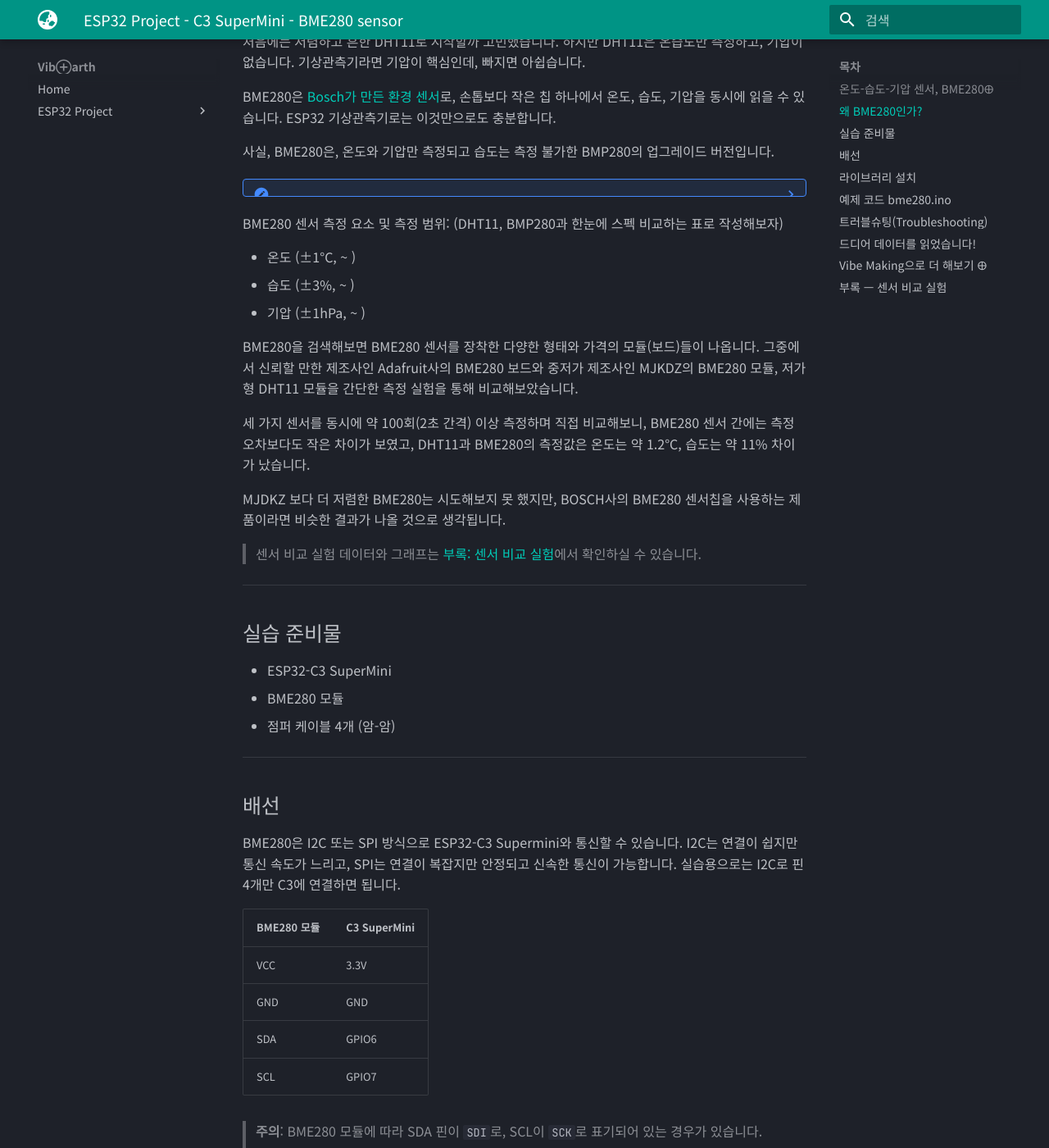
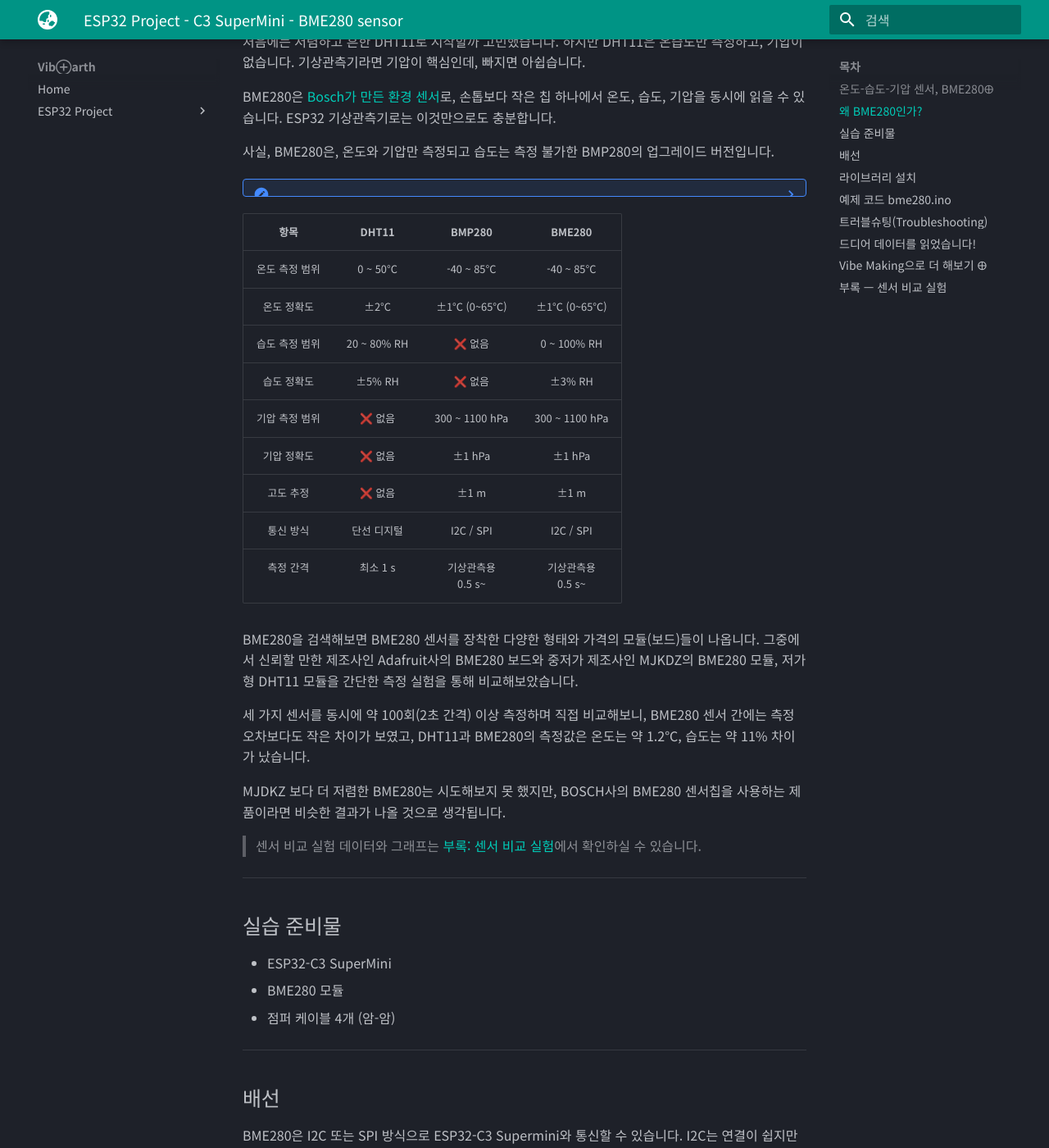
Before and after one commit to VibEarth/VibEarth.github.io, an MkDocs documentation site: the page built from docs/esp32/c3/bme280.md, in a window 1280 px wide and 1400 px high, scrolled down 361 px. Shown: the whole window at 82% size. Built offline with MkDocs 1.6.1 and Material for MkDocs 9.7.7, drawn with Linux system fonts in a browser that asks for light colours; some of the changed text lies outside the part shown.

Commit message:
vault backup: 2026-07-02 12:30:15

````diff
--- a/docs/esp32/c3/bme280.md
+++ b/docs/esp32/c3/bme280.md
@@ -17,11 +17,17 @@
 ??? note ""
 	BMP280(온도, 기압) 말고, BME280(온도, 습도, 기압)인지 꼭 확인하고 구입하셔야 합니다.
 
-BME280 센서 측정 요소 및 측정 범위: (DHT11, BMP280과 한눈에 스펙 비교하는 표로 작성해보자)
-
-- 온도 (±1°C, ~ )
-- 습도 (±3%, ~ )
-- 기압 (±1hPa, ~ )
+|    항목    |    DHT11    |     BMP280      |     BME280      |
+| :------: | :---------: | :-------------: | :-------------: |
+| 온도 측정 범위 |  0 ~ 50°C   |   -40 ~ 85°C    |   -40 ~ 85°C    |
+|  온도 정확도  |    ±2°C     |  ±1°C (0~65°C)  |  ±1°C (0~65°C)  |
+| 습도 측정 범위 | 20 ~ 80% RH |      ❌ 없음       |   0 ~ 100% RH   |
+|  습도 정확도  |   ±5% RH    |      ❌ 없음       |     ±3% RH      |
+| 기압 측정 범위 |    ❌ 없음     | 300 ~ 1100 hPa  | 300 ~ 1100 hPa  |
+|  기압 정확도  |    ❌ 없음     |     ±1 hPa      |     ±1 hPa      |
+|  고도 추정   |    ❌ 없음     |      ±1 m       |      ±1 m       |
+|  통신 방식   |   단선 디지털    |    I2C / SPI    |    I2C / SPI    |
+|  측정 간격   |   최소 1 s    | 기상관측용<br>0.5 s~ | 기상관측용<br>0.5 s~ |
 
 BME280을 검색해보면 BME280 센서를 장착한 다양한 형태와 가격의 모듈(보드)들이 나옵니다.
 그중에서 신뢰할 만한 제조사인 Adafruit사의 BME280 보드와 중저가 제조사인 MJKDZ의 BME280 모듈, 저가형 DHT11 모듈을 간단한 측정 실험을 통해 비교해보았습니다.
@@ -46,7 +52,7 @@
 ## 배선
 
 BME280은 I2C 또는 SPI 방식으로 ESP32-C3 Supermini와 통신할 수 있습니다.
-I2C는 연결이 쉽지만 통신 속도가 느리고, SPI는 연결이 복잡지만 안정되고 신속한 통신이 가능합니다.
+I2C는 연결이 쉽지만 통신 속도가 느리고, SPI는 연결이 복잡지만 안정되고 빠른 통신이 가능합니다.
 실습용으로는 I2C로 핀 4개만 C3에 연결하면 됩니다.
 
 | BME280 모듈 | C3 SuperMini |
@@ -58,7 +64,7 @@
 
 > **주의**: BME280 모듈에 따라 SDA 핀이 `SDI`로, SCL이 `SCK`로 표기되어 있는 경우가 있습니다.
 
-> **I2C 핀 선택 이유**: GPIO8/9는 스트래핑 핀이라 I2C로 쓸 수 없습니다. GPIO4/5는 UART와 충돌 가능성이 있어서, 안전한 GPIO6/7을 SDA/SCL로 지정했습니다.
+> **I2C 핀 선택 이유**: GPIO8/9는 스트래핑 핀이라 I2C로 쓸 수 없습니다. GPIO4/5는 UART와 충돌 가능성이 있어서, 안전한 **GPIO6/7을 SDA/SCL**로 지정했습니다.
 
 ---
 
@@ -172,7 +178,7 @@
 ----------
 ```
 
-온도 변동폭 0.1°C 이내, 기압 변동 0.06hPa 이내로 매우 안정적인 데이터가 나옵니다. 이 데이터를 시리얼 모니터가 아닌 웹에서 실시간으로 보는 것이 다음 단계입니다.
+이 데이터를 시리얼 모니터가 아닌 스마트폰 웹브라우저에서 실시간으로 보는 것이 다음 단계입니다.
 
 ---
 
@@ -215,14 +221,14 @@
 
 > 이 부분은 궁금해서 해봤습니다. "왜 BME280을 선택했는가"에 대한 기록입니다.
 
-저가형 MJKDZ BME280 모듈(약 7,000원)과 Adafruit BME280 브레이크아웃보드(약 30,000원), 그리고 DHT11을 동시에 연결해서 데이터를 비교해봤습니다.
+MJKDZ BME280 모듈(약 10,000원)과 Adafruit BME280 브레이크아웃보드(약 30,000원), 그리고 DHT11(을 동시에 연결해서 데이터를 비교해봤습니다.
 
 - **결과 요약**
 
 | 항목    | MJKDZ vs Adafruit | DHT11 vs BME280 |
 | ----- | ----------------- | --------------- |
-| 온도 차이 | 평균 +0.02°C        | 약 +1.2°C        |
-| 습도 차이 | ±0.1% 이내          | 약 +11%          |
+| 온도 차이 | 평균 0.02°C         | 약 1.2°C         |
+| 습도 차이 | ±0.1% 이내          | 약 11%           |
 | 기압 차이 | ±0.05hPa          | 측정 불가           |
 
 MJKDZ와 Adafruit의 차이는 BME280 센서 측정 오차(±1°C, ±3%) 범위 내로, 교육용 기상관측기로는 저가형으로도 충분합니다.
````
